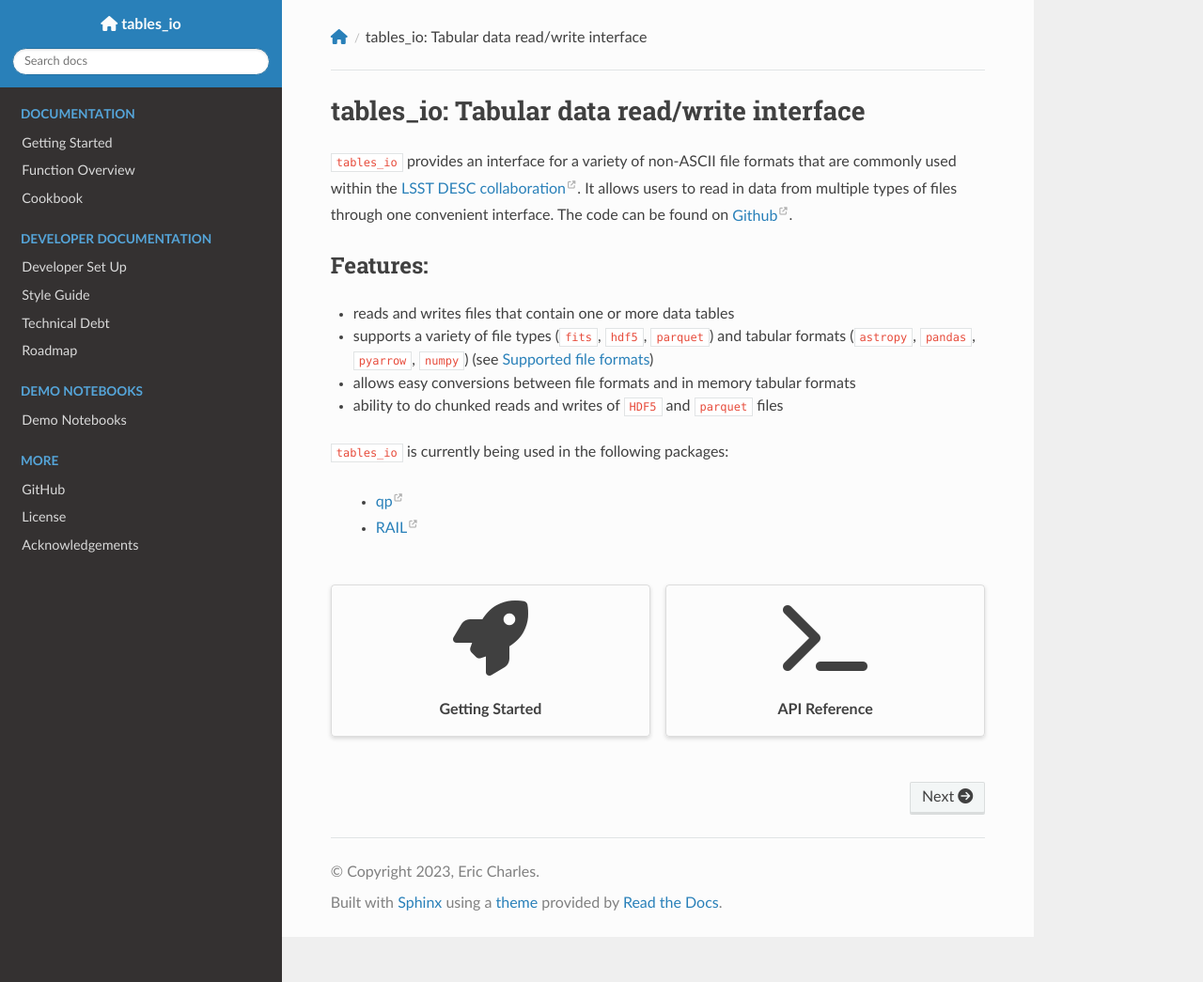
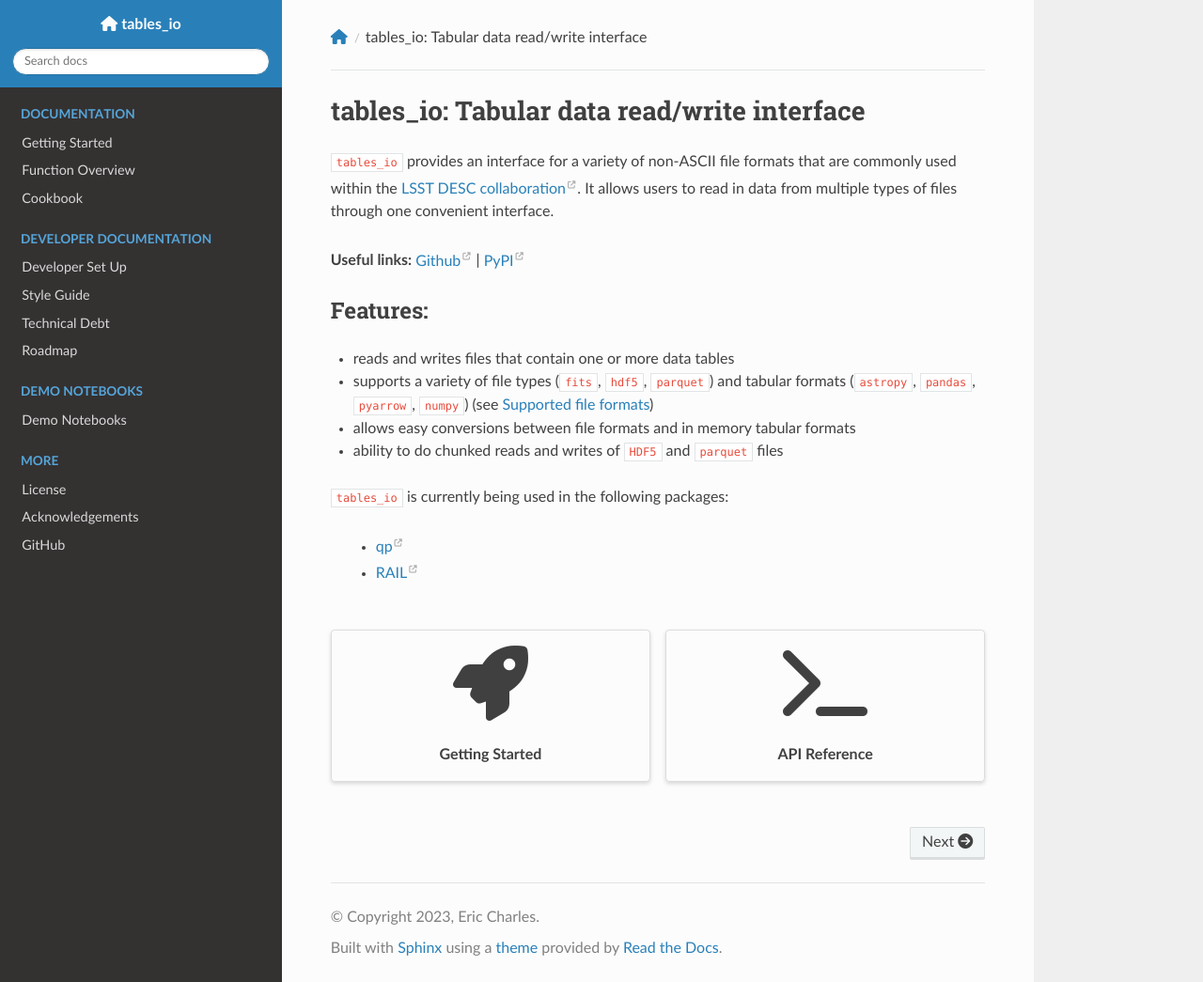
Before and after one commit to LSSTDESC/tables_io, a Sphinx documentation site: the page built from docs/index.rst, in a window 1280 px wide and 1045 px high. Shown: the whole window at 94% size. Built offline with Sphinx 7.4.7 and the Read the Docs theme 3.1.0, drawn with Linux system fonts in a browser that asks for light colours; nearby versions of some CDN libraries; pages that are not in the unit, such as notebooks, are missing from menus; the version number could not be read and is left out.

Commit message:
added links to PyPI and Github to home page

```diff
--- a/docs/index.rst
+++ b/docs/index.rst
@@ -4,7 +4,8 @@ tables_io: Tabular data read/write interface
 
 
 ``tables_io`` provides an interface for a variety of non-ASCII file formats that are commonly used within the `LSST DESC collaboration <https://lsstdesc.org/>`_. It allows users to read in data from multiple types of files through one convenient interface.
-The code can be found on `Github <https://github.com/LSSTDESC/tables_io>`_.
+
+**Useful links:** `Github <https://github.com/LSSTDESC/tables_io>`_ | `PyPI <https://pypi.org/project/tables-io/>`_
 
 Features:
 ---------
@@ -81,6 +82,6 @@ Features:
     :maxdepth: 3
     :caption: More
 
-    GitHub <https://github.com/LSSTDESC/tables_io>
     license
     acknowledgements
+    GitHub <https://github.com/LSSTDESC/tables_io>
```
